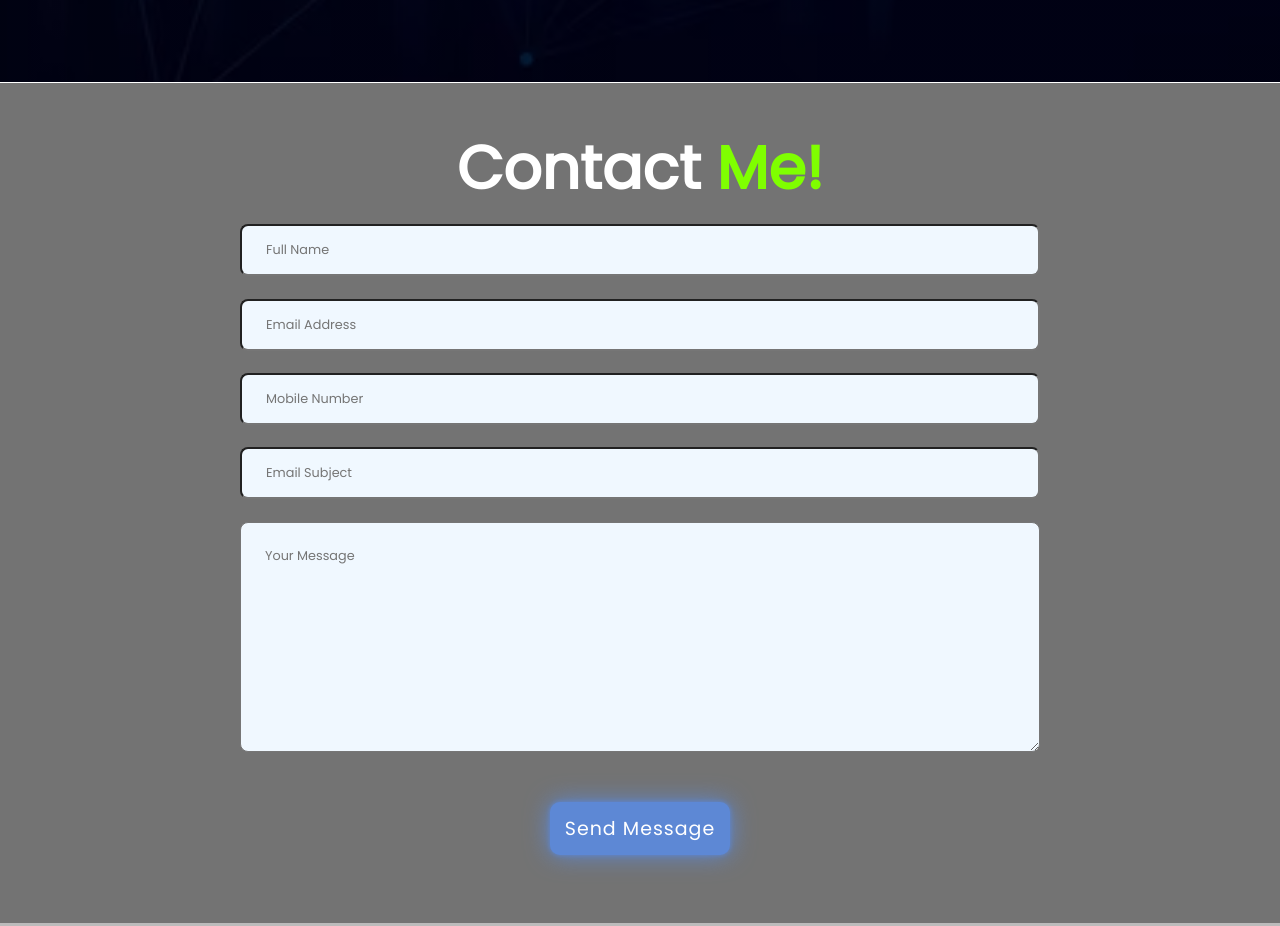
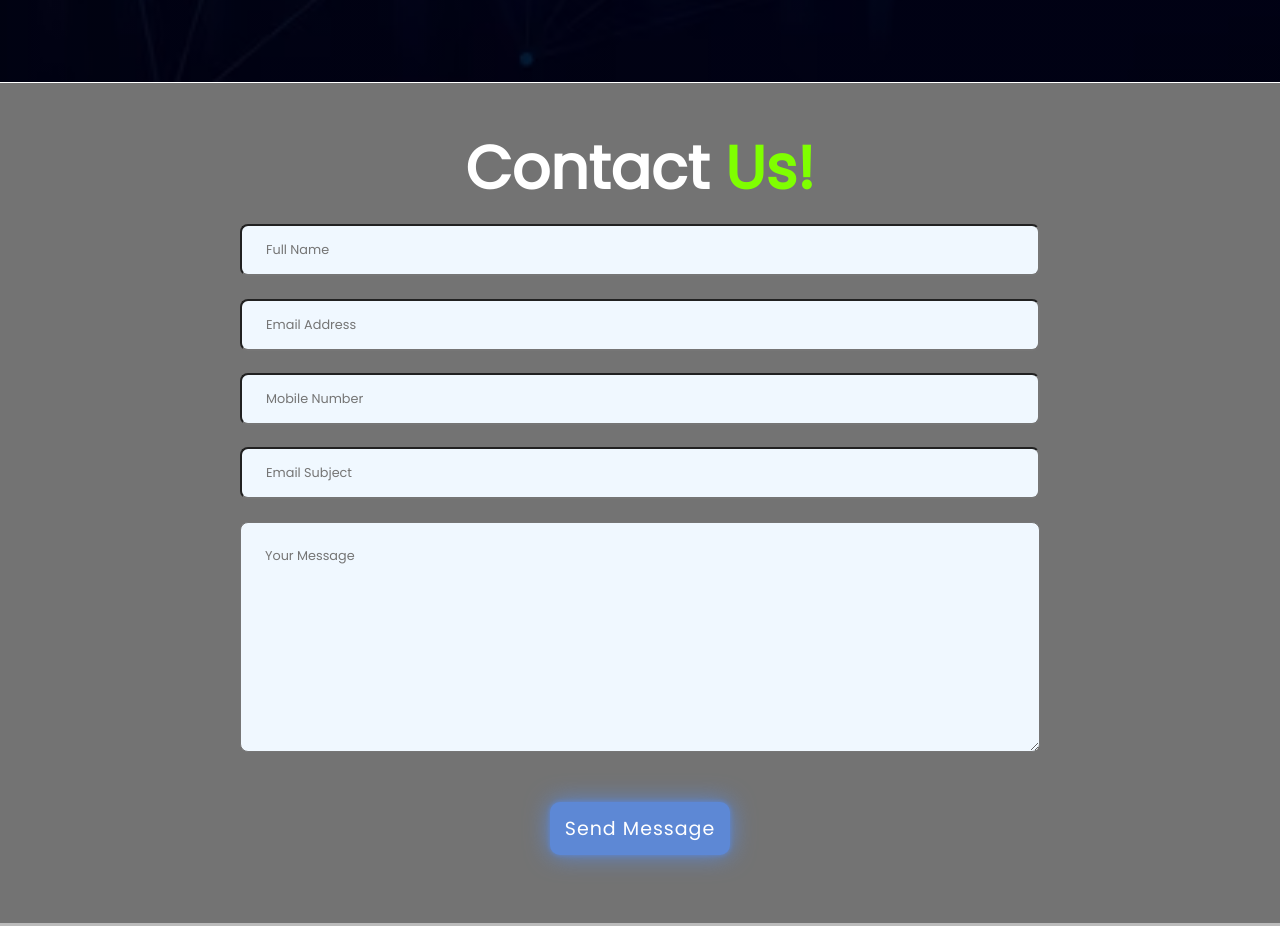
Before and after one commit to manoj120404/landing-page, a plain HTML site: page index.html in a window 1280 px wide. Shown: the part 2960-3886 px from the top of the page. Drawn offline with Linux system fonts and the light colour scheme.

Commit message:
Update index.html

```diff
--- a/index.html
+++ b/index.html
@@ -57,7 +57,7 @@
     </section>
 
     <section class="contact" id="contact">
-      <h2 class="heading">Contact <span>Me!</span></h2>
+      <h2 class="heading">Contact <span>Us!</span></h2>
       <form action="#">
         <div class="input-box">
           <input type="text " placeholder="Full Name " class="text-class" />
```
